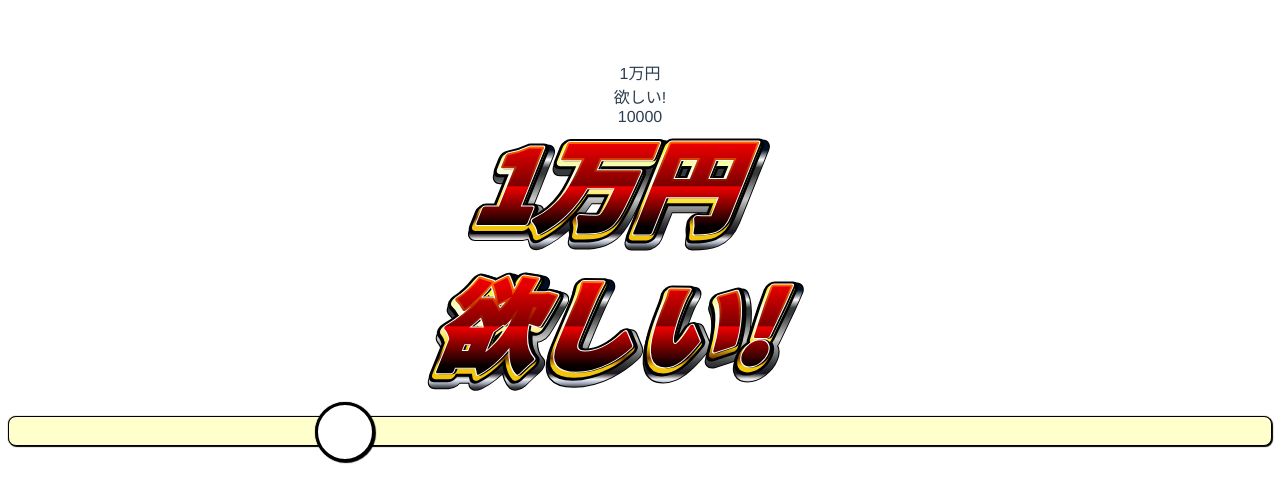
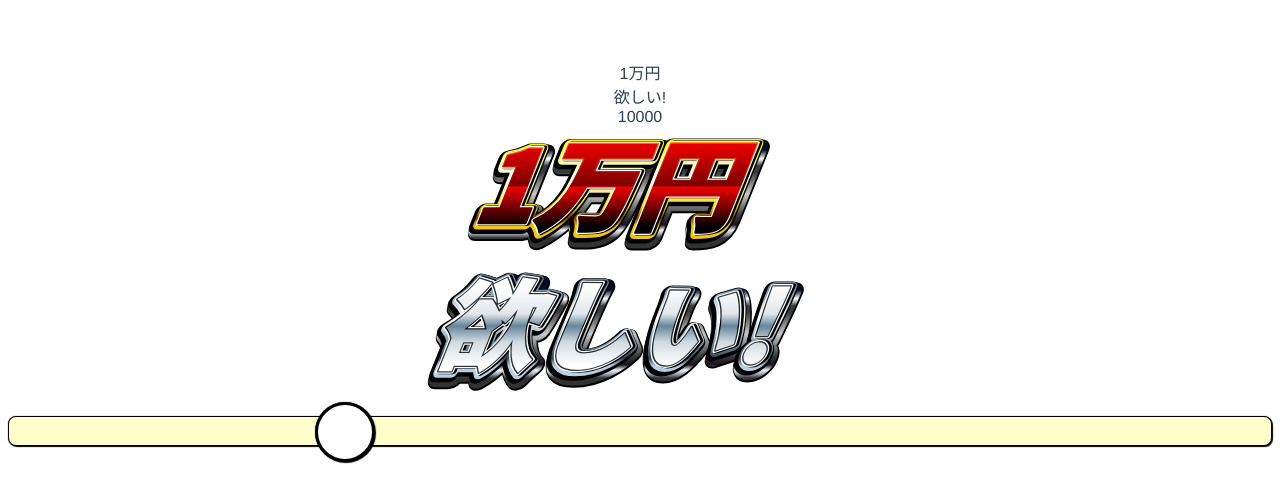
Before and after one commit to miyaoka/5000trillion-slider, a Vue app: page / in a window 1280 px wide. Shown: the top 502 px of the page. Built offline with nearby package versions, Linux system fonts and the light colour scheme.

Commit message:
Set metal colors

```diff
--- a/src/components/Main.vue
+++ b/src/components/Main.vue
@@ -24,6 +24,7 @@
         class="price"
         width="600px"
         height="140px"
+        :colors="priceColor"
       >
       </metal-canvas>
     </div>
@@ -36,6 +37,7 @@
         class="price"
         width="600px"
         height="140px"
+        :colors="actionColor"
       >
       </metal-canvas>
     </div>
@@ -72,7 +74,77 @@ export default {
   },
   data () {
     return {
-      fontLoaded: false
+      fontLoaded: false,
+      priceColor: {
+        front: [
+          [0, [0, 100, 45]],
+          [0.5, [0, 100, 24]],
+          [0.51, [0, 100, 47]],
+          [1, [0, 100, 1]]
+        ],
+        frontEdge: [
+          [0, [24, 100, 50]],
+          [0.5, [0, 100, 24]],
+          [0.51, [0, 100, 47]],
+          [1, [0, 100, 1]]
+        ],
+        frontBase: [
+          [0, [57, 100, 49.6]],
+          [0.25, [67, 94.3, 86.3]],
+          [0.4, [0, 0, 100]],
+          [0.75, [52, 98.4, 51.4]],
+          [0.9, [25, 100, 24.9]],
+          [1, [48, 91.3, 49.8]]
+        ],
+        side: [
+          [0.0, [215, 100, 7.1]],
+          [0.10, [0, 0, 100]],
+          [0.18, [195, 3.5, 22.4]],
+          [0.25, [195, 3.5, 22.4]],
+          [0.5, [0, 0, 78.4]],
+          [0.75, [195, 3.5, 22.4]],
+          [0.85, [267, 21.6, 10.0]],
+          [0.91, [0, 0, 94.1]],
+          [0.95, [221, 18.7, 70.6]],
+          [1, [0, 0, 19.6]]
+        ]
+      },
+      actionColor: {
+        front: [
+          [0, [205, 20, 100]],
+          [0.35, [205, 20, 90]],
+          [0.5, [205, 20, 50]],
+          [0.7, [205, 20, 85]],
+          [1, [205, 20, 100]]
+        ],
+        frontEdge: [
+          [0, [205, 20, 20]],
+          [0.4, [205, 20, 15]],
+          [0.5, [205, 20, 0]],
+          [0.6, [205, 20, 15]],
+          [1, [205, 20, 20]]
+        ],
+        frontBase: [
+          [0, [205, 20, 49.6]],
+          [0.25, [205, 20, 86.3]],
+          [0.4, [205, 20, 100]],
+          [0.75, [205, 20, 51.4]],
+          [0.9, [205, 20, 24.9]],
+          [1, [205, 40, 80]]
+        ],
+        side: [
+          [0.0, [215, 100, 7.1]],
+          [0.10, [0, 0, 100]],
+          [0.18, [195, 3.5, 22.4]],
+          [0.25, [195, 3.5, 22.4]],
+          [0.5, [0, 0, 78.4]],
+          [0.75, [195, 3.5, 22.4]],
+          [0.85, [267, 21.6, 10.0]],
+          [0.91, [0, 0, 94.1]],
+          [0.95, [221, 18.7, 70.6]],
+          [1, [0, 0, 19.6]]
+        ]
+      }
     }
   },
   computed: {
--- a/src/components/MetalCanvas.vue
+++ b/src/components/MetalCanvas.vue
@@ -1,6 +1,6 @@
 <template>
   <canvas
-    v-draw="{text, fontLoaded}">
+    v-draw="{text, fontLoaded, colors}">
   </canvas>
 </template>
 
@@ -15,13 +15,21 @@ const addColorStops = (grad, list) => {
 export default {
   props: {
     text: String,
-    fontLoaded: Boolean
+    fontLoaded: Boolean,
+    colors: {
+      front: Array,
+      frontEdge: Array,
+      frontBase: Array,
+      side: Array
+    }
   },
   directives: {
     draw (el, binding) {
       if (!binding.value.fontLoaded) {
         return
       }
+      const colors = binding.value.colors
+
       const ctx = el.getContext('2d')
       const text = binding.value.text
       const scale = 1
@@ -43,22 +51,11 @@ export default {
       ctx.strokeText(text, posx + 4, posy + 4)
 
       // 銀色
-      grad = ctx.createLinearGradient(0, 24, 0, 122)
-      addColorStops(grad, [
-        [0.0, [215, 100, 7.1]],
-        [0.10, [0, 0, 100]],
-        [0.18, [195, 3.5, 22.4]],
-        [0.25, [195, 3.5, 22.4]],
-        [0.5, [0, 0, 78.4]],
-        [0.75, [195, 3.5, 22.4]],
-        [0.85, [267, 21.6, 10.0]],
-        [0.91, [0, 0, 94.1]],
-        [0.95, [221, 18.7, 70.6]],
-        [1, [0, 0, 19.6]]
-      ])
+      grad = ctx.createLinearGradient(0, 24, 0, 112)
+      addColorStops(grad, colors.side)
       ctx.strokeStyle = grad
       ctx.lineWidth = 20
-      ctx.strokeText(text, posx + 4, posy + 4)
+      ctx.strokeText(text, posx + 3, posy + 3)
 
       // 黒色
       ctx.strokeStyle = '#000000'
@@ -67,17 +64,10 @@ export default {
 
       // 金色
       grad = ctx.createLinearGradient(0, 20, 0, 100)
-      addColorStops(grad, [
-        [0, [57, 100, 49.6]],
-        [0.25, [67, 94.3, 86.3]],
-        [0.4, [0, 0, 100]],
-        [0.75, [52, 98.4, 51.4]],
-        [0.9, [25, 100, 24.9]],
-        [1, [48, 91.3, 49.8]]
-      ])
+      addColorStops(grad, colors.frontBase)
       ctx.strokeStyle = grad
-      ctx.lineWidth = 10
-      ctx.strokeText(text, posx, posy)
+      ctx.lineWidth = 11
+      ctx.strokeText(text, posx + 1, posy - 2)
 
       // 黒
       ctx.lineWidth = 6
@@ -85,30 +75,20 @@ export default {
       ctx.strokeText(text, posx + 2, posy - 3)
 
       // 白
-      ctx.lineWidth = 6
+      ctx.lineWidth = 5
       ctx.strokeStyle = '#FFFFFF'
       ctx.strokeText(text, posx, posy - 3)
 
       // 赤
       grad = ctx.createLinearGradient(0, 20, 0, 100)
-      addColorStops(grad, [
-        [0, [24, 100, 50]],
-        [0.5, [0, 100, 24.1]],
-        [0.51, [0, 100, 47.1]],
-        [1, [0, 100, 1]]
-      ])
-      ctx.lineWidth = 4
+      addColorStops(grad, colors.frontEdge)
+      ctx.lineWidth = 2.5
       ctx.strokeStyle = grad
       ctx.strokeText(text, posx, posy - 3)
 
       // 赤
       grad = ctx.createLinearGradient(0, 20, 0, 100)
-      addColorStops(grad, [
-        [0, [0, 100, 45.1]],
-        [0.5, [0, 100, 24.1]],
-        [0.51, [0, 100, 47.1]],
-        [1, [0, 100, 1]]
-      ])
+      addColorStops(grad, colors.front)
       ctx.fillStyle = grad
       ctx.fillText(text, posx, posy - 3)
     }
```
